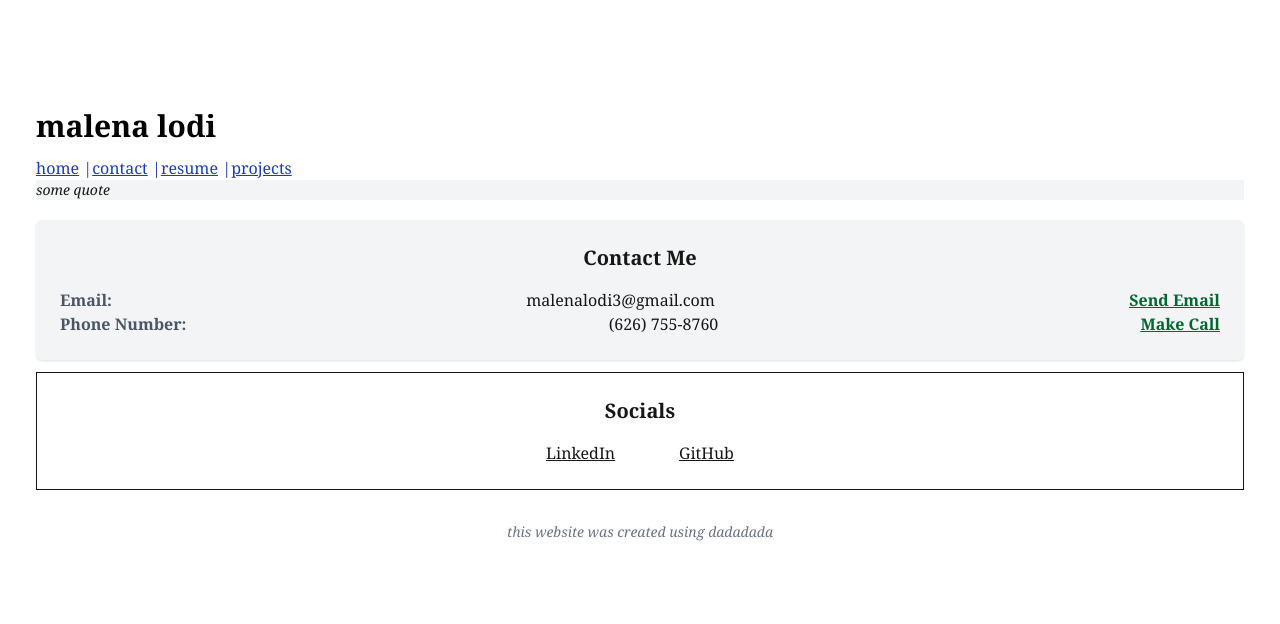
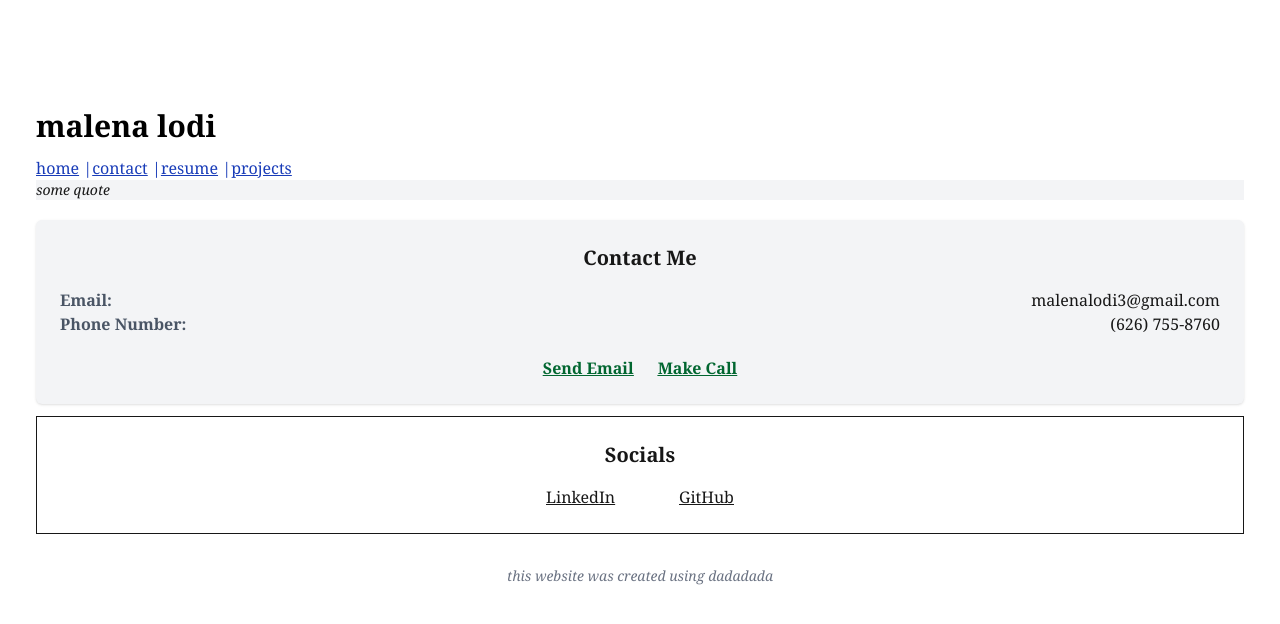
Before and after one commit to malena-3/malena-lodi, a Next.js app in the folder my-website/: page /contact in a window 1280 px wide. Shown: the top 624 px of the page. Built offline with nearby package versions, Linux system fonts and the light colour scheme.

Commit message:
updated contact buttons for ios

```diff
--- a/my-website/package.json
+++ b/my-website/package.json
@@ -1,7 +1,7 @@
 {
   "name": "my-website",
   "version": "0.1.0",
-  "private": false,
+  "private": true,
   "scripts": {
     "dev": "next dev",
     "build": "next build",
--- a/my-website/src/app/contact/page.js
+++ b/my-website/src/app/contact/page.js
@@ -27,16 +27,19 @@ export default function Home() {
             <p className="flex justify-between">
                 <span className="font-bold text-gray-600">Email:</span>
                 <span>malenalodi3@gmail.com</span>
-                <span className="text-green-800 font-bold underline hover:text-green-600">
-                  <a href="mailto:malenalodi3@gmail.com">Send Email</a>
-                </span>
+
             </p>
             <p className="flex justify-between">
                 <span className="font-bold text-gray-600">Phone Number:</span>
                 <span>(626) 755-8760</span>
-                <span className="text-green-800 font-bold underline hover:text-green-600">
+            </p>
+            <p className="text-center  mt-5">
+            <span className="text-green-800 font-bold underline hover:text-green-600 mr-3">
+                  <a href="mailto:malenalodi3@gmail.com">Send Email</a>
+            </span>
+            <span className="text-green-800 font-bold underline hover:text-green-600 ml-3">
                   <a href="tel:+16267558760">Make Call</a>
-                </span>
+            </span>
             </p>
         </section>
         <section className="border-1 p-6 mt-3">
```
Also changed, not shown: my-website/src/app/page.js (indentation only).
